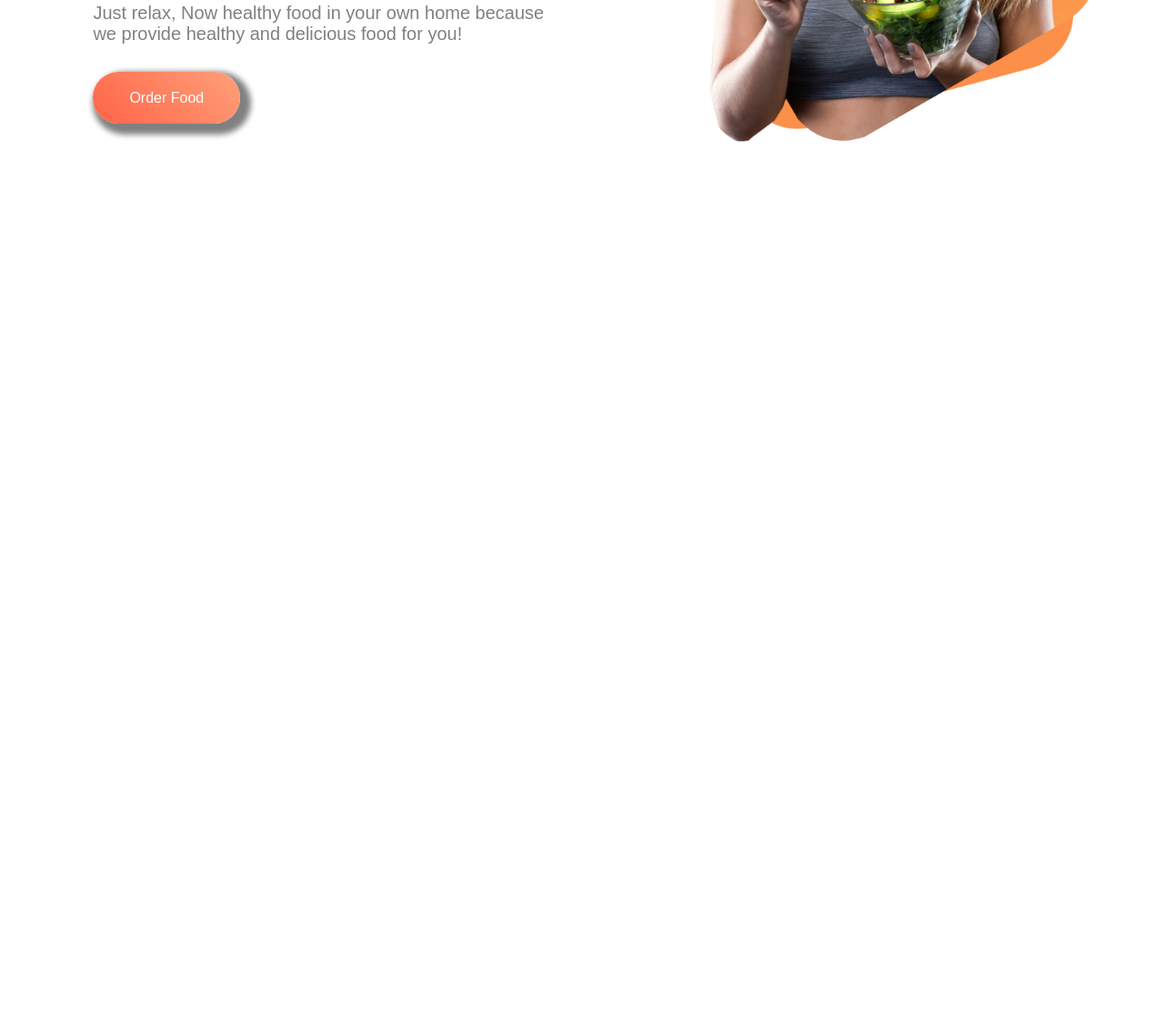
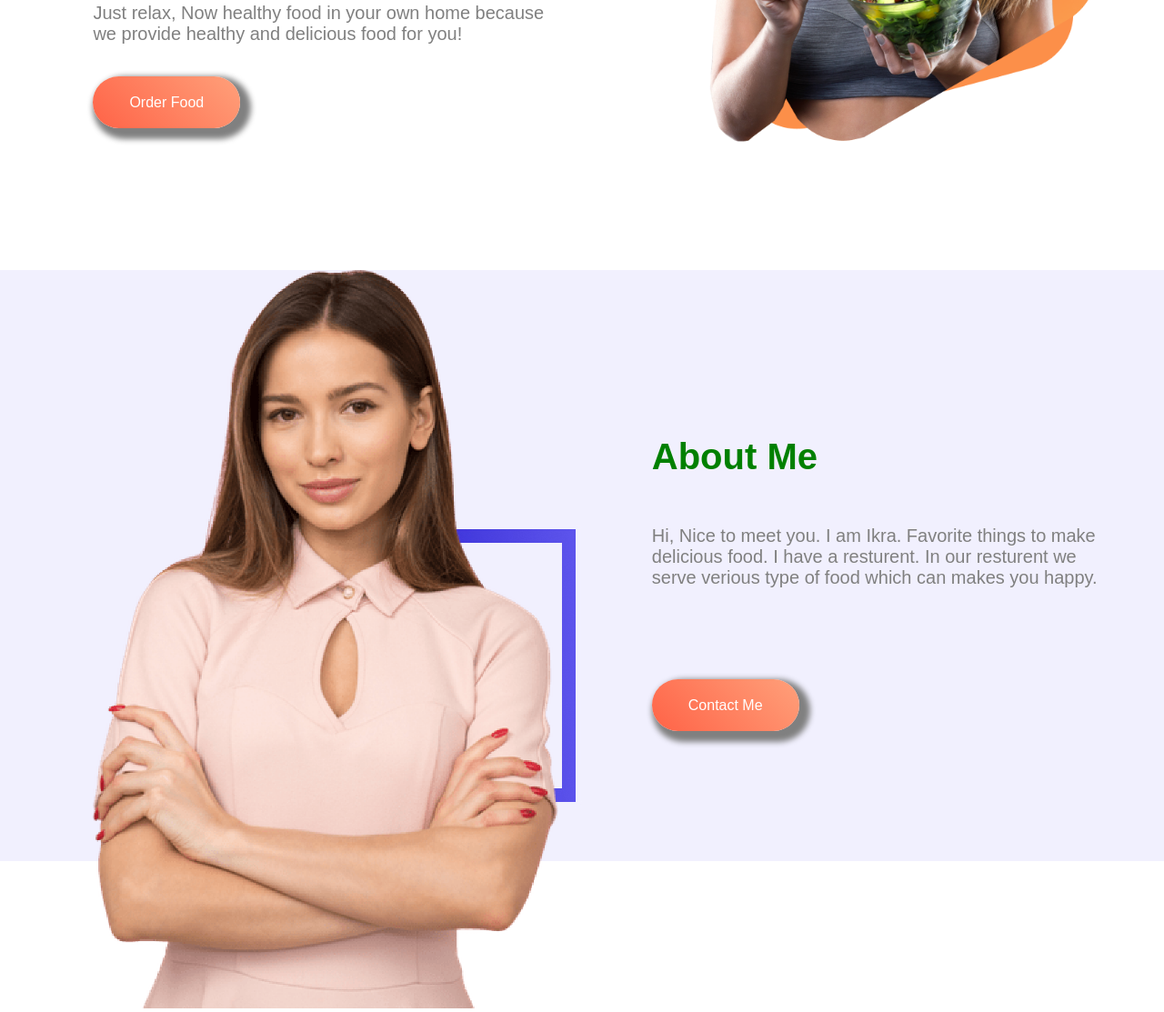
Before and after one commit to Ikraa/Food-Shop, a plain HTML site: page Index.html in a window 1280 px wide. Shown: the part 453-1566 px from the top of the page at 91% size. Before the commit the page ends 800 px from the top, so only its background shows below. Drawn offline with Linux system fonts and the light colour scheme.

Commit message:
doing second part

```diff
--- a/Index.html
+++ b/Index.html
@@ -9,7 +9,7 @@
 </head>
 <body>
 
-    <section class="top-banner">
+    <section class="top-pic">
         <div class="half-width top">
             <h1><span class="light-orange">It's The Food You Love,</span>
                 <span class="orange-dark">Just Eat Healthy</span>
@@ -23,6 +23,19 @@
         </div>
     </section>
 
+    <section class="mid-banner">
+        <div class="half-width">
+            <img src="images/female/Person Image.png" alt="Person">
+        </div>
+        <div class="half-width space">
+            <h2>About Me</h2>
+
+            <p class="para second">Hi, Nice to meet you. I am Ikra. Favorite things to make delicious food. I have a resturent. In our resturent we serve verious type of food which can makes you happy.
+            </p>
+            <a class="btn" href="">Contact Me</a>
+        </div>
+    </section>
+
 
 
 </body>
--- a/css/style.css
+++ b/css/style.css
@@ -7,16 +7,11 @@ section{
     padding-bottom: 150px;
     margin-top: 50px;
 }
-.top-banner{
-    background-image: url("background-image");
-    background-repeat: no-repeat;
-}
 .half-width{
     width:40%;
     float: left;
     margin-left: 5%;
     padding-left: 3%;
-
 }
 .top{
     margin-top: 80px;
@@ -30,7 +25,7 @@ h1{
 }
 .para{
     font-size: 20px;
-    padding-bottom: 30px;
+    padding-bottom: 35px;
     color: grey;
 }
 .orange-dark{
@@ -51,3 +46,21 @@ h1{
     color: white;
     box-shadow: 6px 6px 6px 6px  gray;
 }
+.mid-banner{
+    background-image: url("../images/shapes/Frame 56.jpg");
+    background-repeat: no-repeat;
+
+}
+.half-width h2{
+    font-size: 40px;
+    font-weight: 700px;
+    color: green;
+
+}
+.space{
+    margin-top: 150px;
+}
+.second{
+    padding-top: 20px;
+    padding-bottom: 100px;
+}
```
